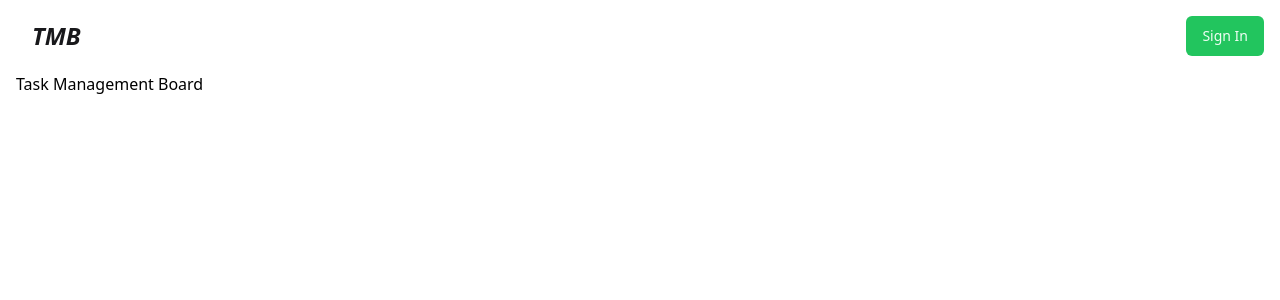
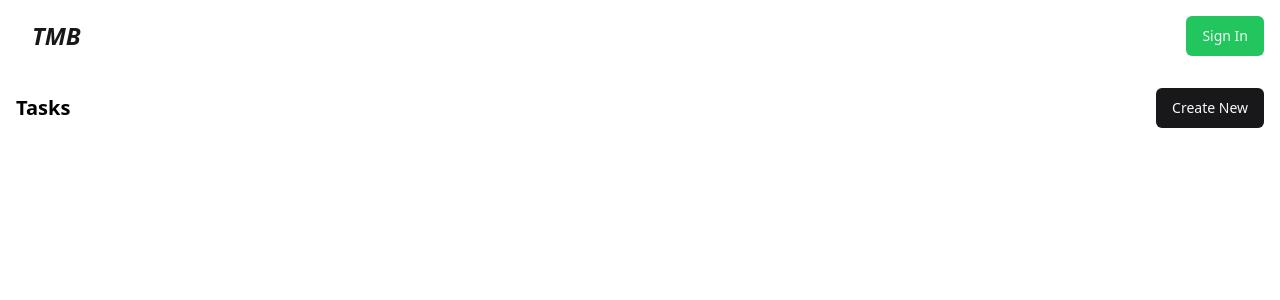
Before and after one commit to jknezevic1712/TMB, a Next.js app: page / in a window 1280 px wide. Shown: the top 300 px of the page. Built offline with nearby package versions, Linux system fonts and the light colour scheme; no server answers.

Commit message:
Working on Tasks table.

```diff
--- a/package.json
+++ b/package.json
@@ -12,6 +12,7 @@
     "@radix-ui/react-avatar": "^1.0.4",
     "@radix-ui/react-slot": "^1.0.2",
     "@t3-oss/env-nextjs": "^0.7.0",
+    "@tanstack/react-table": "^8.10.6",
     "class-variance-authority": "^0.7.0",
     "clsx": "^2.0.0",
     "firebase": "^10.4.0",
--- a/src/components/organisms/header/index.tsx
+++ b/src/components/organisms/header/index.tsx
@@ -5,7 +5,7 @@ import { Button } from "@/components/atoms/Button";
 
 export default function Header() {
   return (
-    <header className="flex w-full items-center justify-between pb-4">
+    <header className="flex w-full items-center justify-between pb-8">
       <Link href={"/"}>
         <Button variant="link" className="text-2xl font-bold italic">
           TMB
--- /dev/null
+++ b/src/components/organisms/tasks/index.tsx
@@ -0,0 +1,14 @@
+import { Button } from "@/components/atoms/Button";
+
+export default function Tasks() {
+  return (
+    <div className="flex w-full flex-col items-center justify-start gap-2">
+      <div className="flex w-full items-center justify-between">
+        <h1 className="text-xl font-bold">Tasks</h1>
+        <Button variant="default">Create New</Button>
+      </div>
+
+      {/* TODO: Table with tasks */}
+    </div>
+  );
+}
--- a/src/pages/index.tsx
+++ b/src/pages/index.tsx
@@ -4,8 +4,8 @@ import type {
 } from "next";
 import { getServerAuthSession } from "@/server/auth";
 import Head from "next/head";
-import Link from "next/link";
-import { useEffect } from "react";
+
+import Tasks from "@/components/organisms/tasks";
 
 // export async function getServerSideProps(context: GetServerSidePropsContext) {
 //   const session = await getServerAuthSession({
@@ -48,8 +48,7 @@ export default function Home() {
         <link rel="icon" href="/favicon.ico" />
       </Head>
       <main className="w-full">
-        <h1>Task Management Board</h1>
-        <div className="p-4"></div>
+        <Tasks />
       </main>
     </>
   );
```
Also changed, not shown: 1 other file (tests, documents, lock files or other folders).
